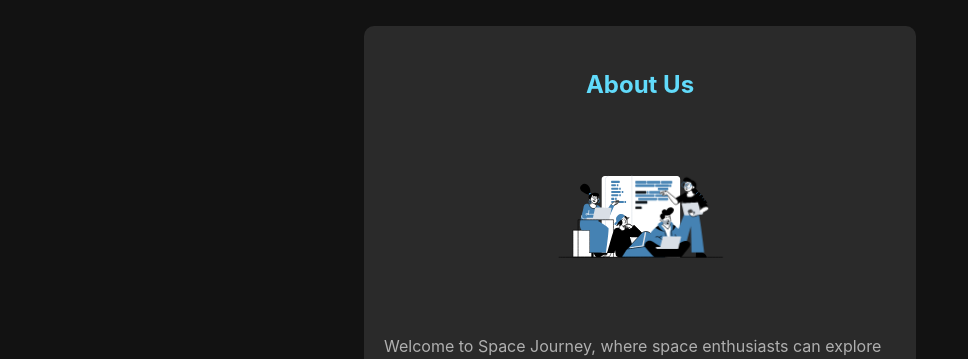
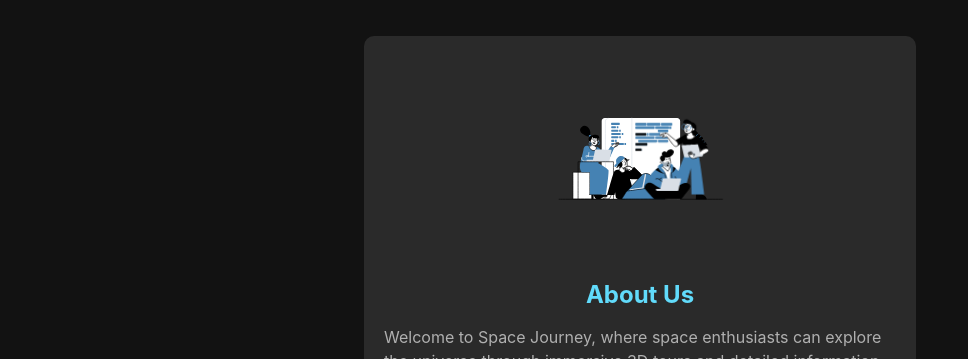
Before and after one commit to kawthar-shameseldeen/Space-Journey-Front, a React (Create React App) app in the folder space-journey/: page /home in a window 1280 px wide. Shown: the part 1817-2176 px from the top of the page, without its empty margins (0-968 px from the left). Built offline with nearby package versions, Linux system fonts and the light colour scheme.

Commit message:
changed position of text

```diff
--- a/space-journey/src/components/aboutus/aboutus.jsx
+++ b/space-journey/src/components/aboutus/aboutus.jsx
@@ -5,14 +5,14 @@ import spaceLottie from '../../assets/aboutus.json';
 const AboutUs = () => {
     return (
         <div className="about-card">
-             <h3 className='aboutTitle'>About Us</h3>
+
             <Player
                 autoplay
                 loop
                 src={spaceLottie}
                 style={{ height: '200px', width: '200px', margin: '0 auto 20px' }}
             />
-
+            <h3 className='aboutTitle'>About Us</h3>
             <p className='aboutText'>
             Welcome to Space Journey, where space enthusiasts can explore the universe through immersive 3D tours and detailed information on celestial bodies. Our platform combines captivating interactive experiences with educational content, making space exploration both informative and visually stunning.
             </p>
```
